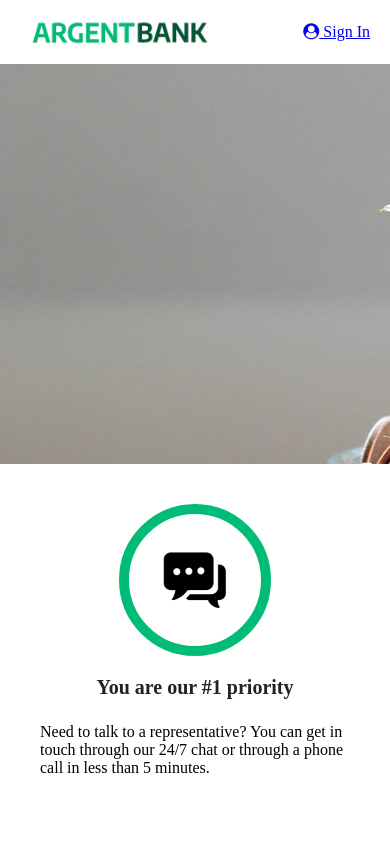
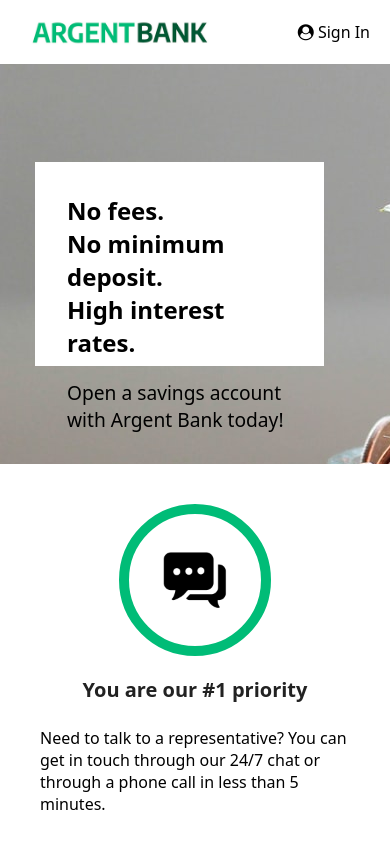
Before and after one commit to KidMaly1/OC-Projet-11-React, a React (Vite) app: page / in a window 390 px wide. Shown: the top 844 px of the page. Built offline with nearby package versions, Linux system fonts and the light colour scheme.

Commit message:
Commit Wednesday November 26th 2025

```diff
--- a/src/Components/Header/Header.css
+++ b/src/Components/Header/Header.css
@@ -17,4 +17,5 @@
 
 .main-nav-item {
   text-decoration: none;
+  color: inherit;
 }
--- a/src/Components/Header/Header.jsx
+++ b/src/Components/Header/Header.jsx
@@ -35,8 +35,8 @@ function Header () {
             );
         } else {
             authButton = (
-                <NavLink to="/SignIn">
-                    <p className="main-nav-item">
+                <NavLink to="/SignIn" className="main-nav-item">
+                    <p>
                         <i className="fa fa-user-circle"></i> Sign In
                     </p>
                 </NavLink>
--- a/src/Components/SignInForm/SignInForm.jsx
+++ b/src/Components/SignInForm/SignInForm.jsx
@@ -29,6 +29,7 @@ function SignInForm() {
 
       <form onSubmit={handleSubmit} className="form-container">
         <div className="form">
+          <i className="fa fa-user-circle"></i>
           <h1>Sign In</h1>
 
           <div className="input-wrapper">
--- a/src/Pages/Edit/Edit.css
+++ b/src/Pages/Edit/Edit.css
@@ -1,6 +1,6 @@
 .edit-bg-dark {
     background-color: #12002b;
-    height: 900px;
+    height: 940px;
 }
 
 .user-edit-content {
--- a/src/Pages/Home/Home.css
+++ b/src/Pages/Home/Home.css
@@ -7,11 +7,34 @@
 
 .bank-tree-img {
     margin-top: 200px;
+    display: block;
+}
+
+.hero-content {
+  position: absolute;
+  right: 50px;
+  width: 300px;
+  height: 150px;
+  background: white;
+  padding: 2rem;
+  text-align: left;
+  margin: 1rem;
+}
+
+.hero-content .subtitle {
+  font-weight: bold;
+  font-size: 1.5rem;
+  margin: 0;
+}
+
+.hero-content .text {
+  margin-bottom: 0;
+  font-size: 1.2rem;
 }
 
 .features {
   display: flex;
-  flex-direction: column;
+  flex-direction: row;
 }
 
 .feature-icon {
@@ -36,8 +59,19 @@
   margin-bottom: 0.5rem;
 }
 
-@media (min-width: 920px) {
+@media (max-width: 768px) {
+  .hero {
+    display: flex;
+    align-items: center;
+  }
+
+  .hero-content {
+    position: absolute;
+    width: 225px;
+    height: 140px;
+  }
+
   .features {
-    flex-direction: row;
+    flex-direction: column;
   }
 }
--- a/src/Pages/Home/Home.jsx
+++ b/src/Pages/Home/Home.jsx
@@ -11,6 +11,14 @@ function Home () {
 
             <div className="hero">
                 <img src={HeroImg} alt="Bank Tree Image" className="bank-tree-img"></img>
+
+                <section className="hero-content">
+                    <h2 className="sr-only">Promoted Content</h2>
+                    <p className="subtitle">No fees.</p>
+                    <p className="subtitle">No minimum deposit.</p>
+                    <p className="subtitle">High interest rates.</p>
+                    <p className="text">Open a savings account with Argent Bank today!</p>
+                </section>
             </div>
 
             <section className="features">
--- a/src/Pages/SignIn/SignIn.css
+++ b/src/Pages/SignIn/SignIn.css
@@ -1,4 +1,4 @@
-.bg-dark {
+.signin-bg-dark {
   background-color: #12002b;
   height: 600px;
 }
@@ -6,3 +6,9 @@
 .sign-in-content {
     padding-top: 3rem;
 }
+
+@media (max-width: 768px) {
+  .signin-bg-dark {
+    height: 758px;
+  }
+}
--- a/src/Pages/SignIn/SignIn.jsx
+++ b/src/Pages/SignIn/SignIn.jsx
@@ -6,7 +6,7 @@ function SignIn () {
     return (
         <div className="sign-in-container">
 
-            <main className="main bg-dark">
+            <main className="main signin-bg-dark">
                 <section className="sign-in-content">
                     <SignInForm />
                 </section>
--- a/src/Pages/User/User.css
+++ b/src/Pages/User/User.css
@@ -1,4 +1,4 @@
-.bg-dark {
+.user-bg-dark {
     background-color: #12002b;
     height: 680px;
 }
@@ -28,7 +28,7 @@
   background-color: #fff;
   width: 80%;
   margin: 0 auto;
-  flex-direction: column;
+  flex-direction: row;
   padding: 1.5rem;
   box-sizing: border-box;
   text-align: left;
@@ -57,9 +57,14 @@
   margin: 0;
 }
 
+.account-content-wrapper.cta {
+  display: flex;
+  justify-content: end;
+}
+
 .transaction-button {
   display: block;
-  width: 100%;
+  width: 200px;
   padding: 8px;
   font-size: 1.1rem;
   font-weight: bold;
@@ -69,9 +74,9 @@
   color: #fff;
 }
 
-@media (min-width: 720px) {
+@media (max-width: 768px) {
   .account {
-    flex-direction: row;
+    flex-direction: column;
   }
 
   .account-content-wrapper.cta {
@@ -79,6 +84,10 @@
   }
 
   .transaction-button {
-    width: 200px;
+    width: 100%;
+  }
+
+  .user-bg-dark {
+    height: 848px;
   }
 }
--- a/src/Pages/User/User.jsx
+++ b/src/Pages/User/User.jsx
@@ -9,7 +9,7 @@ function User () {
     return (
         <div className="user-container">
 
-            <main className="main bg-dark">
+            <main className="main user-bg-dark">
 
                 <div className="header">
                     <h1>Welcome Back, {user ?.userName}!</h1>
--- a/src/index.css
+++ b/src/index.css
@@ -71,3 +71,6 @@ button:focus-visible {
 body {
   margin: 0;
 }
+:root {
+  font-family: system-ui, Avenir, Helvetica, Arial, sans-serif;
+}
```
